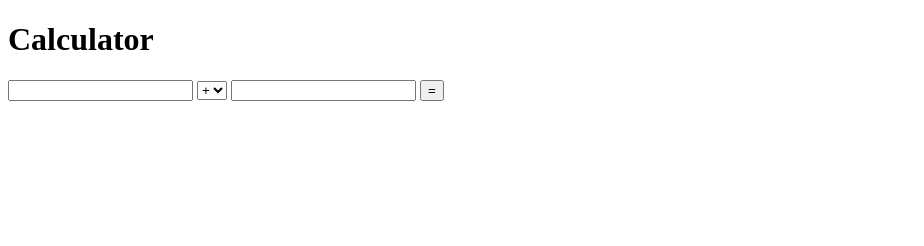
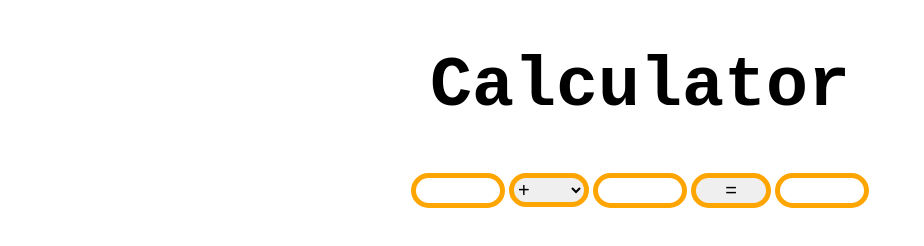
Before and after one commit to 77paradox77/calculator, a plain HTML site: page index.html in a window 1280 px wide. Shown: the whole page, without its empty margins (0-924 px from the left). Drawn offline with nearby package versions, Linux system fonts and the light colour scheme.

Commit message:
add some style

```diff
--- a/css/styles.css
+++ b/css/styles.css
@@ -1,3 +1,19 @@
+body {
+  text-align: center;
+}
+
+h1 {
+  font-size: 70px;
+  font-family: monospace;
+
+}
 .equation .form-group, .equation input, .equation button, .equation .output {
   display: inline-block;
 }
+input, select {
+  border: 5px solid orange;
+  border-radius: 100px;
+  /*transform: rotate(10deg);*/
+  width:80px;
+  font-size: 20px;
+}
--- a/index.html
+++ b/index.html
@@ -10,17 +10,17 @@
 
       <form class="equation">
         <div class="form-group">
-          <input class="num1 form-control" type="text">
+          <input class="num1 form-control" type="number">
           <select>
             <option value="add">+</option>
             <option value="subtract">-</option>
             <option value="multiply">*</option>
             <option value="divide">/</option>
           </select>
-          <input class="num2 form-control" type="text">
+          <input class="num2 form-control" type="number">
         </div>
-        <button type="submit" class="btn">=</button>
-        <div class="output"></div>
+        <input type="submit" class="btn" value="=">
+        <input class="output" type="number" readonly>
       </form>
     </div>
   </body>
--- a/js/scripts.js
+++ b/js/scripts.js
@@ -29,11 +29,10 @@ $(document).ready(function() {
     } else if ($("select").val() === "divide") {
       var result = divide(number1, number2);
     }
-    $(".output").text(result);
+    $(".output").val(result);
   });
 
 
-/*
   function getRandomColor() {
       var letters = '0123456789ABCDEF'.split('');
       console.log(letters);
@@ -46,7 +45,7 @@ $(document).ready(function() {
   }
 
   $( document ).keypress(function() {
-    $("html").css("background-color",getRandomColor());
+    $("input, select").css("border-color",getRandomColor());
+    $("h1").css("color",getRandomColor());
   });
-  */
 });
```
